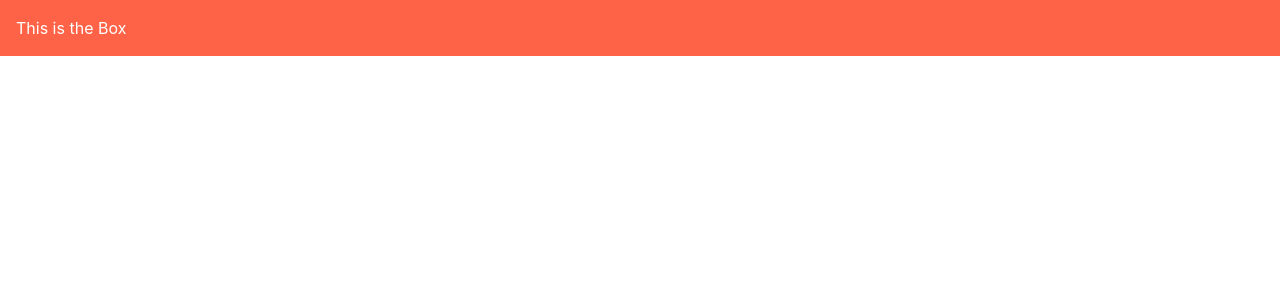
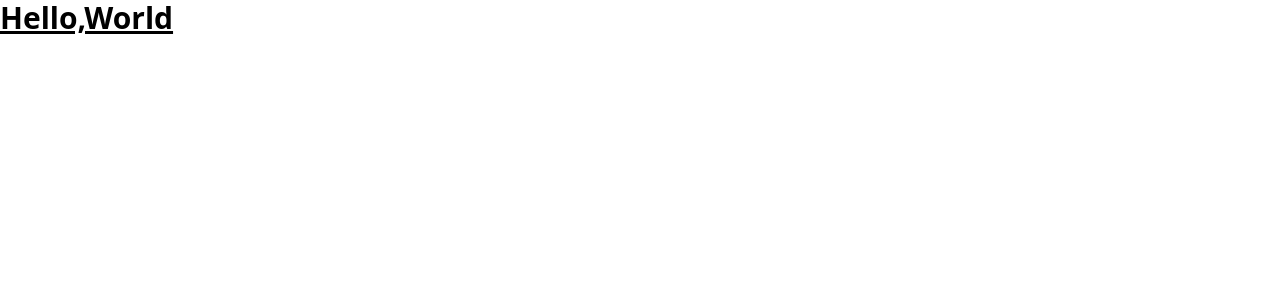
Before and after one commit to GoRuGoo/Next-gorugo-frontend, a Next.js app: page / in a window 1280 px wide. Shown: the top 300 px of the page. Built offline with nearby package versions, Linux system fonts and the light colour scheme.

Commit message:
feat: Chakra UIの削除

```diff
--- a/components/layouts/Layout.js
+++ /dev/null
@@ -1,9 +0,0 @@
-import { Box } from "@chakra-ui/react";
-
-export default function Layout() {
-  return (
-    <Box bg="tomato" w="100%" p={4} color="white">
-      This is the Box
-    </Box>
-  );
-}
--- a/pages/_app.js
+++ b/pages/_app.js
@@ -1,11 +1,5 @@
 import "../styles/globals.css";
-import { Box, ChakraProvider } from "@chakra-ui/react";
-import { Children } from "react";
 
 export default function App({ Component, pageProps }) {
-  return (
-    <ChakraProvider>
-      <Component {...pageProps} />
-    </ChakraProvider>
-  );
+  return <Component {...pageProps} />;
 }
--- a/pages/index.js
+++ b/pages/index.js
@@ -1,4 +1,3 @@
-import Layout from "../components/layouts/Layout";
 import Head from "next/head";
 
 export default function Home() {
@@ -9,7 +8,7 @@ export default function Home() {
         <meta name="description" content="GoRuGoo's Portfolio" />
         <meta name="viewport" content="width=device-width, initial-scale=1" />
       </Head>
-      <Layout />
+      <h1 className="text-3xl font-bold underline">Hello,World</h1>
     </>
   );
 }
```
